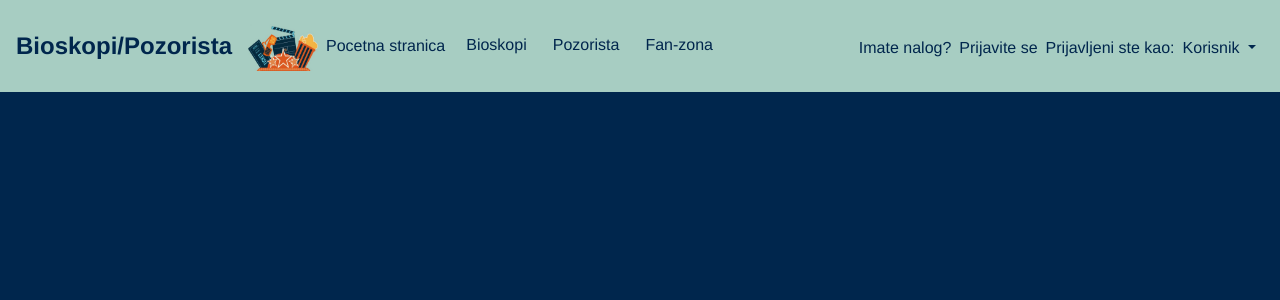
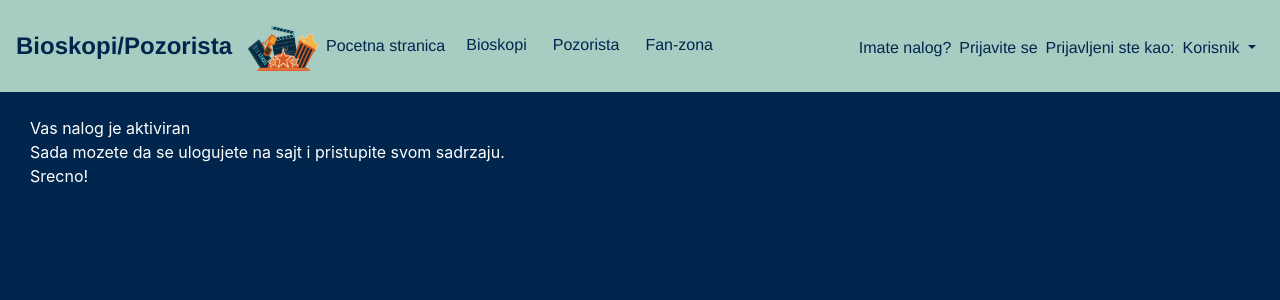
Before and after one commit to milanhinic/ISAFront, an Angular app: page /aktiviranNalog in a window 1280 px wide. Before the commit this address led to /. Shown: the top 300 px of the page. Built offline with nearby package versions, Linux system fonts and the light colour scheme.

Commit message:
Odradjena aktivacija naloga

```diff
--- a/src/app/app.module.ts
+++ b/src/app/app.module.ts
@@ -16,6 +16,7 @@ import { RegisterComponent } from './components/register/register.component';
 import { LoginComponent } from './components/login/login.component';
 import { PozBioPreviewComponent } from './components/poz-bio-preview/poz-bio-preview.component';
 import { UspesnaRegistracijaComponent } from './components/uspesna-registracija/uspesna-registracija.component';
+import { AktiviranNalogComponent } from './components/aktiviran-nalog/aktiviran-nalog.component';
 
 
 @NgModule({
@@ -27,6 +28,7 @@ import { UspesnaRegistracijaComponent } from './components/uspesna-registracija/
     LoginComponent,
     PozBioPreviewComponent,
     UspesnaRegistracijaComponent,
+    AktiviranNalogComponent,
   ],
   imports: [
     BrowserModule,
@@ -65,6 +67,10 @@ import { UspesnaRegistracijaComponent } from './components/uspesna-registracija/
         {
           path :'uspesnaRegistracija',
           component : UspesnaRegistracijaComponent
+        },
+        {
+          path : 'aktiviranNalog',
+          component : AktiviranNalogComponent
         }
       ]
      ),
--- /dev/null
+++ b/src/app/components/aktiviran-nalog/aktiviran-nalog.component.css
@@ -0,0 +1,3 @@
+p{
+    margin-left : 30px
+}
--- /dev/null
+++ b/src/app/components/aktiviran-nalog/aktiviran-nalog.component.html
@@ -0,0 +1,7 @@
+<div>
+  <p class="leg">
+    Vas nalog je aktiviran
+    <br> Sada mozete da se ulogujete na sajt i pristupite svom sadrzaju.
+    <br> Srecno!
+  </p>
+</div>
--- /dev/null
+++ b/src/app/components/aktiviran-nalog/aktiviran-nalog.component.ts
@@ -0,0 +1,15 @@
+import { Component, OnInit } from '@angular/core';
+
+@Component({
+  selector: 'app-aktiviran-nalog',
+  templateUrl: './aktiviran-nalog.component.html',
+  styleUrls: ['./aktiviran-nalog.component.css']
+})
+export class AktiviranNalogComponent implements OnInit {
+
+  constructor() { }
+
+  ngOnInit() {
+  }
+
+}
```
Also changed, not shown: 1 other file (tests, documents, lock files or other folders).
